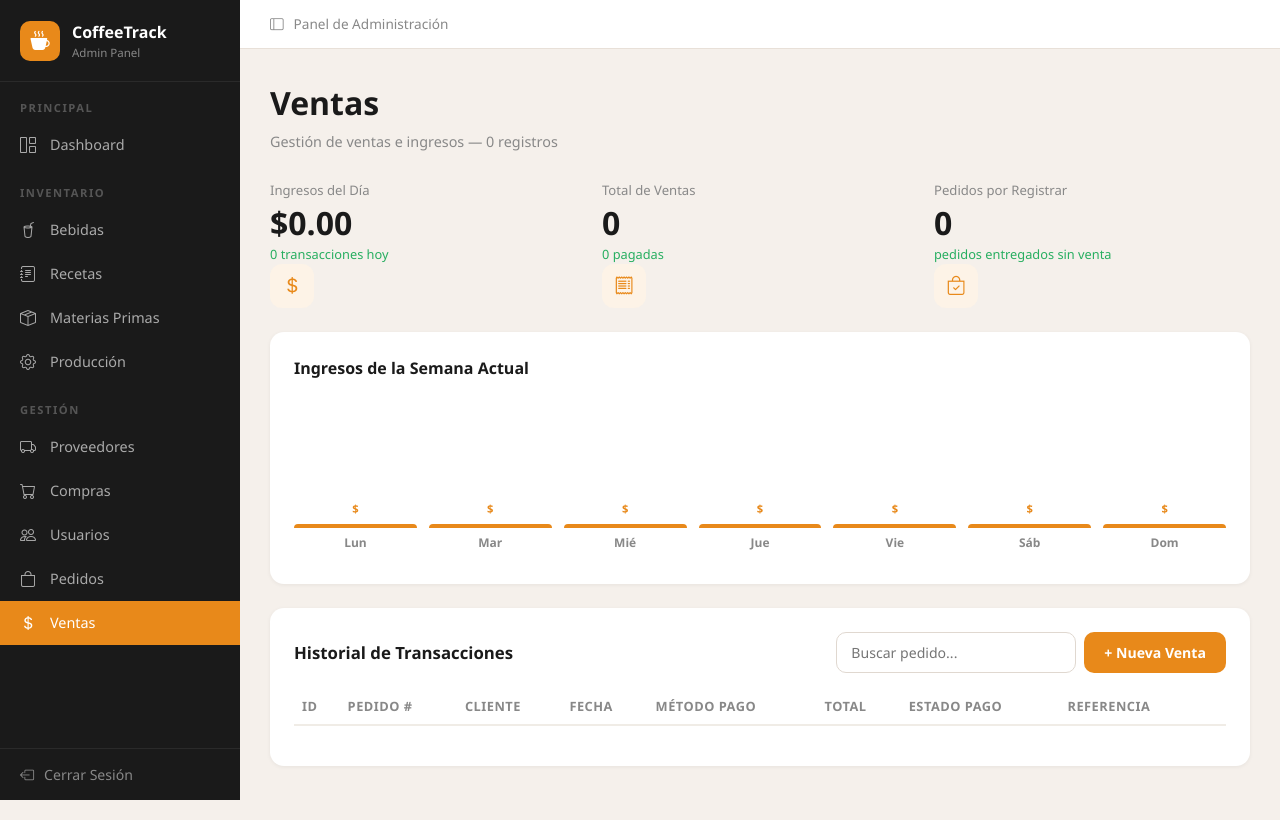
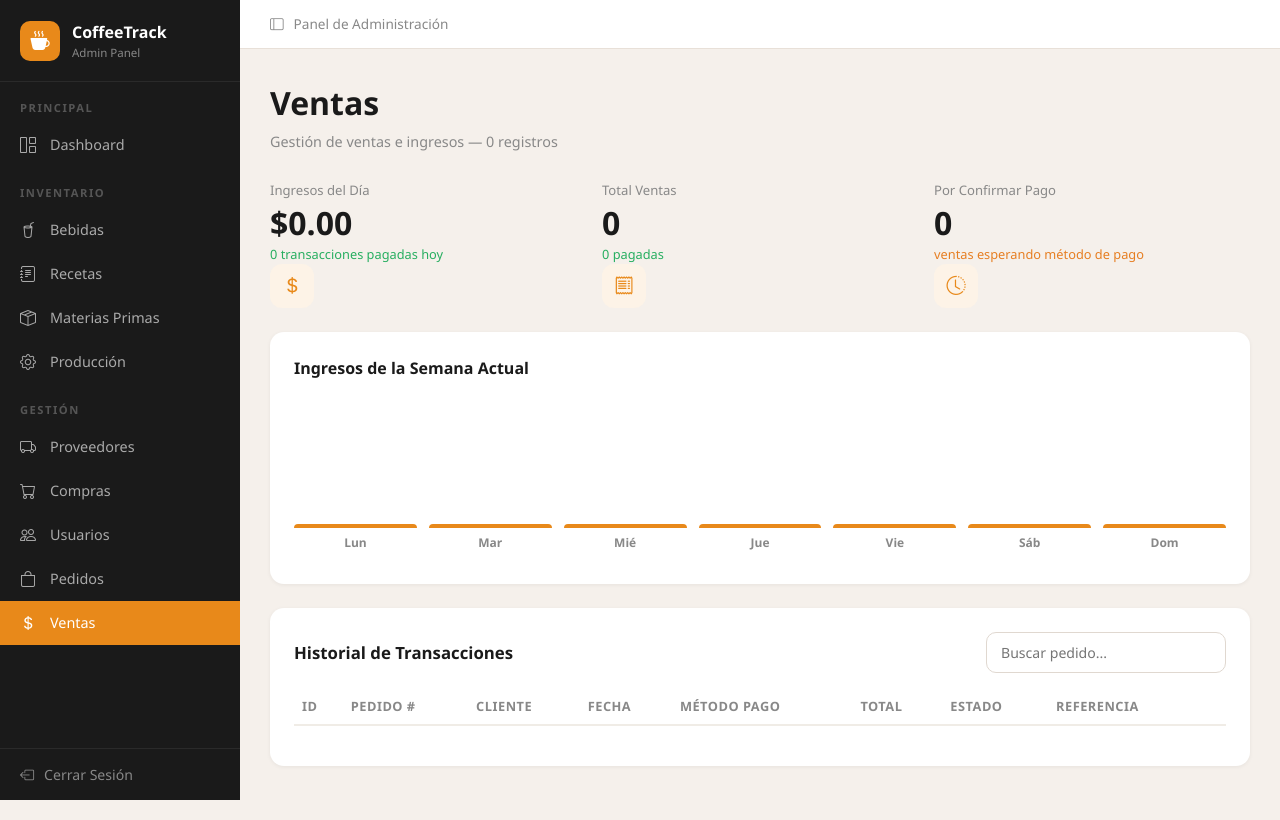
Before and after one commit to IDGS-805-23001546/coffeetrack1, a Flask app: page /admin/ventas/ in a window 1280 px wide. Run offline with Flask 3, Linux system fonts and the light colour scheme; the visitor is signed in with stand-in values (Sample User, id 1); lists and menus that the app fills with data are empty.

Commit message:
01abr2026.CarlosRios.Cambios y conexiones entre modulos Pedidos, Ventas y Produccion, implementacion de paquete de horas y pdfs

```diff
--- a/app/admin/ventas/routes.py
+++ b/app/admin/ventas/routes.py
@@ -4,89 +4,78 @@ from app.auth.routes import admin_required
 from app.models import Venta, Pedido
 from app import db
 from datetime import date, datetime, timedelta
+from datetime import date, datetime, timedelta
+import pytz
 
 @ventas_bp.route('/')
 @admin_required
 def index():
+
+    tz_mexico = pytz.timezone('America/Mexico_City')
+    ahora = datetime.now(tz_mexico)
+    hoy = ahora.date()
+
     ventas = Venta.query.order_by(Venta.fecha_venta.desc()).all()
 
-    #Pedidos entregados sin venta
-    pedidos_sin_venta = Pedido.query.filter_by(estado='entregado').filter(
-        ~Pedido.id.in_([v.pedido_id for v in ventas])
-    ).all()
+    # Ventas pendientes de confirmar metodo de pago
+    ventas_pendientes = Venta.query.filter_by(estado_pago='pendiente').all()
 
-    #Ventas por dia
+    # Total del dia
     hoy = date.today()
     ventas_hoy = Venta.query.filter(
         Venta.fecha_venta >= hoy,
         Venta.estado_pago == 'pagado'
     ).all()
-    total_hoy = sum(v.total for v in ventas_hoy)
+    total_hoy = sum(float(v.total) for v in ventas_hoy)
 
-    #Grafica de ventas semanales
-
-    hoy_dt  = datetime.now()
+    # Datos grafica semanal
+    hoy_dt = datetime.now()
     inicio_semana = hoy_dt - timedelta(days=hoy_dt.weekday())
     dias = ['Lun', 'Mar', 'Mié', 'Jue', 'Vie', 'Sáb', 'Dom']
-
     datos_semana = []
-
     for i in range(7):
         dia = inicio_semana + timedelta(days=i)
         total_dia = sum(
             float(v.total) for v in ventas
             if v.fecha_venta.date() == dia.date() and v.estado_pago == 'pagado'
         )
-        datos_semana.append({'dia':dias[i], 'total': total_dia})
+        datos_semana.append({'dia': dias[i], 'total': total_dia})
 
-    return render_template('admin/ventas.html', ventas=ventas, pedidos_sin_venta=pedidos_sin_venta,
+    return render_template('admin/ventas.html',
+        ventas=ventas,
+        ventas_pendientes=ventas_pendientes,
         total_hoy=total_hoy,
         transacciones_hoy=len(ventas_hoy),
         datos_semana=datos_semana
     )
 
-@ventas_bp.route('/nueva', methods=['POST'])
+@ventas_bp.route('/confirmar/<int:id>', methods=['POST'])
 @admin_required
-def nueva():
+def confirmar(id):
+    venta = Venta.query.get_or_404(id)
     try:
-        pedido_id = int(request.form.get('pedido_id'))
-        metodo_pago = request.form.get('metodo_pago')
-        referencia = request.form.get('referencia_pago', '')
+        venta.metodo_pago = request.form.get('metodo_pago')
+        venta.estado_pago = 'pagado'
+        venta.referencia_pago = request.form.get('referencia_pago') or venta.referencia_pago
 
-        pedido = Pedido.query.get(pedido_id)
-
-        #Verificar que no halla ventas regitadas
-        existe = Venta.query.filter_by(pedido_id=pedido_id).first()
-        if existe:
-            flash('Este pedido ya tiene una venta registrada.', 'warning')
-            return redirect(url_for('admin_ventas.index'))
-
-        venta = Venta(
-            pedido_id=pedido_id, metodo_pago=metodo_pago, total=pedido.total,
-            estado_pago='pagado',
-            referencia_pago = referencia if referencia else None
-        )
-        db.session.add(venta)
-
-        #Si no esta el pedido a entregado, actualizar
-
-        if pedido.estado != 'entregado':
-            pedido.estado = 'entregado'
+        # Reflejar en pedido como pagado en notas
+        pedido = Pedido.query.get(venta.pedido_id)
+        if pedido and pedido.notas:
+            pedido.notas = pedido.notas.replace('| REF:', f'| PAGADO | REF:')
 
         db.session.commit()
-        flash(f'Venta registrada exitosamente por ${pedido.total}.','success')
+        flash(f'Venta #{id} confirmada como pagada.', 'success')
     except Exception as e:
         db.session.rollback()
         flash(f'Error: {str(e)}', 'danger')
-
     return redirect(url_for('admin_ventas.index'))
 
 @ventas_bp.route('/cambiar_estado/<int:id>', methods=['POST'])
 @admin_required
 def cambiar_estado(id):
     venta = Venta.query.get_or_404(id)
-    nuevo_estado = request.form.get('estado_pagado')
-    if nuevo_estado in ['pendiente','pagado', 'reembolsado']:
+    nuevo_estado = request.form.get('estado_pago')
+    if nuevo_estado in ['pendiente', 'pagado', 'reembolsado']:
         venta.estado_pago = nuevo_estado
         db.session.commit()
         flash(f'Estado de venta #{id} actualizado.', 'success')
--- a/app/config.py
+++ b/app/config.py
@@ -15,6 +15,11 @@ class Config:
     f"{os.environ.get('DB_PORT', '3306')}/"
     f"{os.environ.get('DB_NAME', 'coffeetrack')}"
 )
+    SQLALCHEMY_ENGINE_OPTIONS = {
+    "connect_args": {
+        "init_command": "SET time_zone='-06:00'"
+    }
+}
 
     SQLALCHEMY_TRACK_MODIFICATIONS = False
     SQLALCHEMY_ECHO = False  # True para debug SQL
--- a/app/templates/admin/ventas.html
+++ b/app/templates/admin/ventas.html
@@ -8,6 +8,7 @@
     .kpi-label { font-size: 0.82rem; color: #888; margin-bottom: 6px; }
     .kpi-value { font-size: 2rem; font-weight: 700; color: #1a1a1a; line-height: 1; margin-bottom: 6px; }
     .kpi-sub { font-size: 0.8rem; color: #27ae60; }
+    .kpi-sub-warning { font-size: 0.8rem; color: #e67e22; }
     .kpi-icon { width: 44px; height: 44px; background: #fdf3e7; border-radius: 12px; display: flex; align-items: center; justify-content: center; color: #e8891a; font-size: 1.2rem; flex-shrink: 0; }
 
     .badge-pagado { background: #d4edda; color: #155724; padding: 4px 12px; border-radius: 20px; font-size: 0.75rem; font-weight: 700; }
@@ -17,13 +18,23 @@
 
     .chart-container { background: white; border-radius: 14px; padding: 24px; box-shadow: 0 1px 4px rgba(0,0,0,0.06); margin-bottom: 24px; }
     .chart-title { font-size: 1rem; font-weight: 700; color: #1a1a1a; margin-bottom: 20px; }
-
     .bar-chart { display: flex; align-items: flex-end; gap: 12px; height: 160px; padding-bottom: 8px; }
     .bar-group { display: flex; flex-direction: column; align-items: center; flex: 1; gap: 6px; height: 100%; justify-content: flex-end; }
     .bar { width: 100%; background: #e8891a; border-radius: 6px 6px 0 0; transition: 0.3s; min-height: 4px; }
     .bar:hover { background: #d47b15; }
     .bar-label { font-size: 0.75rem; color: #888; font-weight: 600; }
     .bar-value { font-size: 0.7rem; color: #e8891a; font-weight: 700; }
+
+    .pendientes-card { background: white; border-radius: 14px; padding: 24px; box-shadow: 0 1px 4px rgba(0,0,0,0.06); margin-bottom: 24px; border-left: 4px solid #e8891a; }
+    .pendientes-title { font-size: 1rem; font-weight: 700; color: #1a1a1a; margin-bottom: 16px; display: flex; align-items: center; gap: 8px; }
+    .pendiente-item { display: flex; justify-content: space-between; align-items: center; padding: 12px 0; border-bottom: 1px solid #f5f0eb; }
+    .pendiente-item:last-child { border-bottom: none; }
+    .pendiente-info { font-size: 0.9rem; }
+    .pendiente-nombre { font-weight: 600; color: #1a1a1a; }
+    .pendiente-sub { font-size: 0.78rem; color: #888; margin-top: 2px; }
+    .pendiente-total { font-weight: 700; color: #e8891a; font-size: 1rem; }
+    .btn-confirmar { background: #e8891a; color: white; border: none; padding: 6px 14px; border-radius: 8px; font-size: 0.82rem; font-weight: 600; cursor: pointer; transition: 0.2s; }
+    .btn-confirmar:hover { background: #d47b15; }
 </style>
 {% endblock %}
 
@@ -39,7 +50,7 @@
             <div>
                 <div class="kpi-label">Ingresos del Día</div>
                 <div class="kpi-value">${{ "%.2f"|format(total_hoy) }}</div>
-                <div class="kpi-sub">{{ transacciones_hoy }} transacciones hoy</div>
+                <div class="kpi-sub">{{ transacciones_hoy }} transacciones pagadas hoy</div>
             </div>
             <div class="kpi-icon"><i class="bi bi-currency-dollar"></i></div>
         </div>
@@ -47,7 +58,7 @@
     <div class="col-md-4">
         <div class="kpi-card">
             <div>
-                <div class="kpi-label">Total de Ventas</div>
+                <div class="kpi-label">Total Ventas</div>
                 <div class="kpi-value">{{ ventas|length }}</div>
                 <div class="kpi-sub">{{ ventas|selectattr('estado_pago','eq','pagado')|list|length }} pagadas</div>
             </div>
@@ -57,23 +68,50 @@
     <div class="col-md-4">
         <div class="kpi-card">
             <div>
-                <div class="kpi-label">Pedidos por Registrar</div>
-                <div class="kpi-value">{{ pedidos_sin_venta|length }}</div>
-                <div class="kpi-sub">pedidos entregados sin venta</div>
+                <div class="kpi-label">Por Confirmar Pago</div>
+                <div class="kpi-value">{{ ventas_pendientes|length }}</div>
+                <div class="kpi-sub-warning">ventas esperando método de pago</div>
             </div>
-            <div class="kpi-icon"><i class="bi bi-bag-check"></i></div>
+            <div class="kpi-icon"><i class="bi bi-clock-history"></i></div>
         </div>
     </div>
 </div>
 
+<!-- VENTAS PENDIENTES DE CONFIRMAR -->
+{% if ventas_pendientes %}
+<div class="pendientes-card">
+    <div class="pendientes-title">
+        <i class="bi bi-exclamation-circle-fill" style="color:#e8891a;"></i>
+        Ventas Pendientes de Confirmar Pago
+    </div>
+    {% for v in ventas_pendientes %}
+    <div class="pendiente-item">
+        <div class="pendiente-info">
+            <div class="pendiente-nombre">Pedido #{{ v.pedido_id }} — {{ v.pedido.usuario.nombre }} {{ v.pedido.usuario.apellidos }}</div>
+            <div class="pendiente-sub">
+                Entregado: {{ v.fecha_venta.strftime('%d/%m/%Y %H:%M') }} |
+                Ref: {{ v.referencia_pago or 'N/A' }}
+            </div>
+        </div>
+        <div class="d-flex align-items-center gap-3">
+            <span class="pendiente-total">${{ "%.2f"|format(v.total) }}</span>
+            <button class="btn-confirmar" onclick="abrirConfirmar({{ v.id }}, '{{ v.referencia_pago or '' }}')">
+                <i class="bi bi-check-circle"></i> Confirmar Pago
+            </button>
+        </div>
+    </div>
+    {% endfor %}
+</div>
+{% endif %}
+
 <!-- GRAFICA SEMANAL -->
 <div class="chart-container">
     <div class="chart-title">Ingresos de la Semana Actual</div>
-    <div class="bar-chart" id="barChart">
+    <div class="bar-chart">
         {% set max_val = datos_semana | map(attribute='total') | max %}
         {% for d in datos_semana %}
         <div class="bar-group">
-            <div class="bar-value">${{ "%.0f"|format(d.total) if d.total > 0 else '' }}</div>
+            <div class="bar-value">{% if d.total > 0 %}${{ "%.0f"|format(d.total) }}{% endif %}</div>
             <div class="bar" style="height: {{ ((d.total / max_val * 100) if max_val > 0 else 0)|int }}%;"></div>
             <div class="bar-label">{{ d.dia }}</div>
         </div>
@@ -81,16 +119,11 @@
     </div>
 </div>
 
-<!-- TABLA VENTAS -->
+<!-- TABLA HISTORIAL -->
 <div class="table-card">
     <div class="d-flex justify-content-between align-items-center mb-3">
         <div style="font-size:1.05rem; font-weight:700; color:#1a1a1a;">Historial de Transacciones</div>
-        <div class="d-flex gap-2">
-            <input type="text" id="searchInput" class="search-input" placeholder="Buscar pedido...">
-            <button class="btn-nueva" data-bs-toggle="modal" data-bs-target="#modalNuevaVenta">
-                + Nueva Venta
-            </button>
-        </div>
+        <input type="text" id="searchInput" class="search-input" placeholder="Buscar pedido...">
     </div>
     <table class="table" id="ventasTable">
         <thead>
@@ -101,7 +134,7 @@
                 <th>Fecha</th>
                 <th>Método Pago</th>
                 <th>Total</th>
-                <th>Estado Pago</th>
+                <th>Estado</th>
                 <th>Referencia</th>
                 <th></th>
             </tr>
@@ -115,14 +148,14 @@
                 <td>{{ v.fecha_venta.strftime('%Y-%m-%d %H:%M') }}</td>
                 <td><span class="badge-metodo">{{ v.metodo_pago }}</span></td>
                 <td style="font-weight:700; color:#e8891a;">${{ "%.2f"|format(v.total) }}</td>
-                <td>
-                    <span class="badge-{{ v.estado_pago }}">{{ v.estado_pago }}</span>
-                </td>
+                <td><span class="badge-{{ v.estado_pago }}">{{ v.estado_pago }}</span></td>
                 <td>{{ v.referencia_pago or '—' }}</td>
                 <td>
+                    {% if v.estado_pago != 'reembolsado' %}
                     <button class="btn-accion" onclick="abrirCambiarEstado({{ v.id }}, '{{ v.estado_pago }}')">
                         <i class="bi bi-arrow-repeat"></i> Estado
                     </button>
+                    {% endif %}
                 </td>
             </tr>
             {% endfor %}
@@ -130,32 +163,16 @@
     </table>
 </div>
 
-<!-- MODAL NUEVA VENTA -->
-<div class="modal fade" id="modalNuevaVenta" tabindex="-1">
+<!-- MODAL CONFIRMAR PAGO -->
+<div class="modal fade" id="modalConfirmar" tabindex="-1">
     <div class="modal-dialog">
         <div class="modal-content">
             <div class="modal-header">
-                <h5 class="modal-title">Registrar Nueva Venta</h5>
+                <h5 class="modal-title">Confirmar Pago</h5>
                 <button type="button" class="btn-close" data-bs-dismiss="modal"></button>
             </div>
             <div class="modal-body">
-                <form method="POST" action="{{ url_for('admin_ventas.nueva') }}">
-
-                    <div class="mb-3">
-                        <label class="form-label">Pedido</label>
-                        <select name="pedido_id" class="form-select" required>
-                            <option value="">Seleccionar pedido entregado</option>
-                            {% for p in pedidos_sin_venta %}
-                            <option value="{{ p.id }}">
-                                Pedido #{{ p.id }} — {{ p.usuario.nombre }} {{ p.usuario.apellidos }} — ${{ "%.2f"|format(p.total) }}
-                            </option>
-                            {% endfor %}
-                        </select>
-                        {% if not pedidos_sin_venta %}
-                        <small class="text-muted">No hay pedidos entregados pendientes de registrar.</small>
-                        {% endif %}
-                    </div>
-
+                <form method="POST" id="formConfirmar">
                     <div class="mb-3">
                         <label class="form-label">Método de Pago</label>
                         <select name="metodo_pago" class="form-select" required>
@@ -165,13 +182,11 @@
                             <option value="paypal">PayPal</option>
                         </select>
                     </div>
-
                     <div class="mb-4">
                         <label class="form-label">Referencia de Pago <span class="text-muted" style="text-transform:none; font-weight:400;">(opcional)</span></label>
-                        <input type="text" name="referencia_pago" class="form-control" placeholder="Ej. TRX-20260401-001">
+                        <input type="text" name="referencia_pago" id="inputReferencia" class="form-control" placeholder="Ej. TRX-20260401-001">
                     </div>
-
-                    <button type="submit" class="btn-submit">Registrar Venta</button>
+                    <button type="submit" class="btn-submit">Confirmar Pago</button>
                 </form>
             </div>
         </div>
@@ -207,6 +222,12 @@
 
 {% block extra_js %}
 <script>
+    function abrirConfirmar(id, referencia) {
+        document.getElementById('inputReferencia').value = referencia;
+        document.getElementById('formConfirmar').action = `/admin/ventas/confirmar/${id}`;
+        new bootstrap.Modal(document.getElementById('modalConfirmar')).show();
+    }
+
     function abrirCambiarEstado(id, estadoActual) {
         document.getElementById('selectEstado').value = estadoActual;
         document.getElementById('formEstado').action = `/admin/ventas/cambiar_estado/${id}`;
--- a/app/templates/cliente/mis_pedidos.html
+++ b/app/templates/cliente/mis_pedidos.html
@@ -51,6 +51,10 @@
                         <button class="btn btn-sm btn-outline-light" onclick="verDetalle({{ pedido.id }})">
                             Ver detalles
                         </button>
+                        <a href="{{ url_for('pedidos.ticket', id=pedido.id) }}"
+                            class="btn btn-sm btn-outline-warning mt-2">
+                            <i class="bi bi-file-earmark-pdf"></i> Descargar Ticket
+                        </a>
                         </div>
                     </div>
                 </div>
```
Also changed, not shown: app/admin/pedidos/routes.py (+19 -1 lines), app/pedidos/routes.py (+173 -0 lines).
